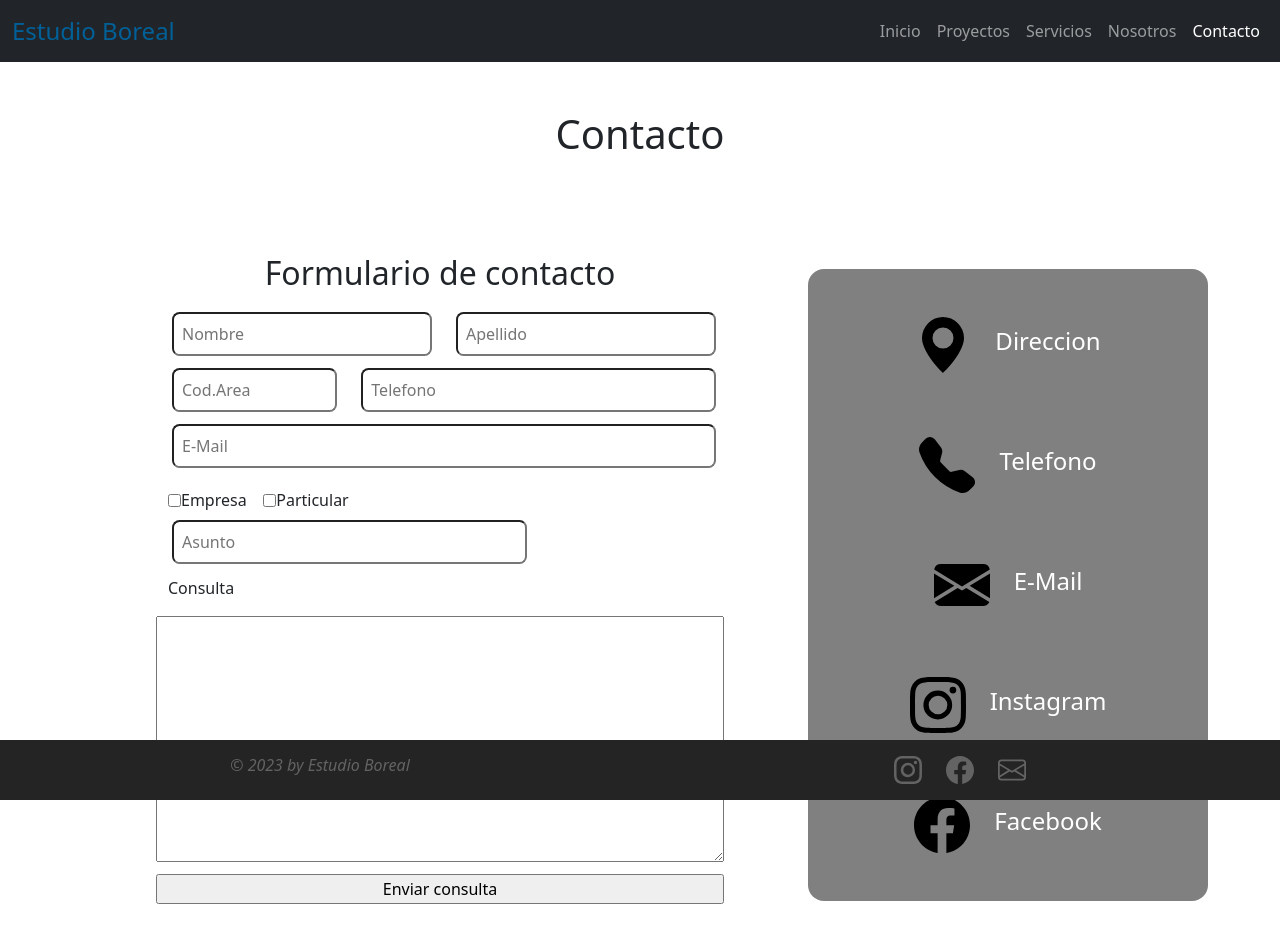
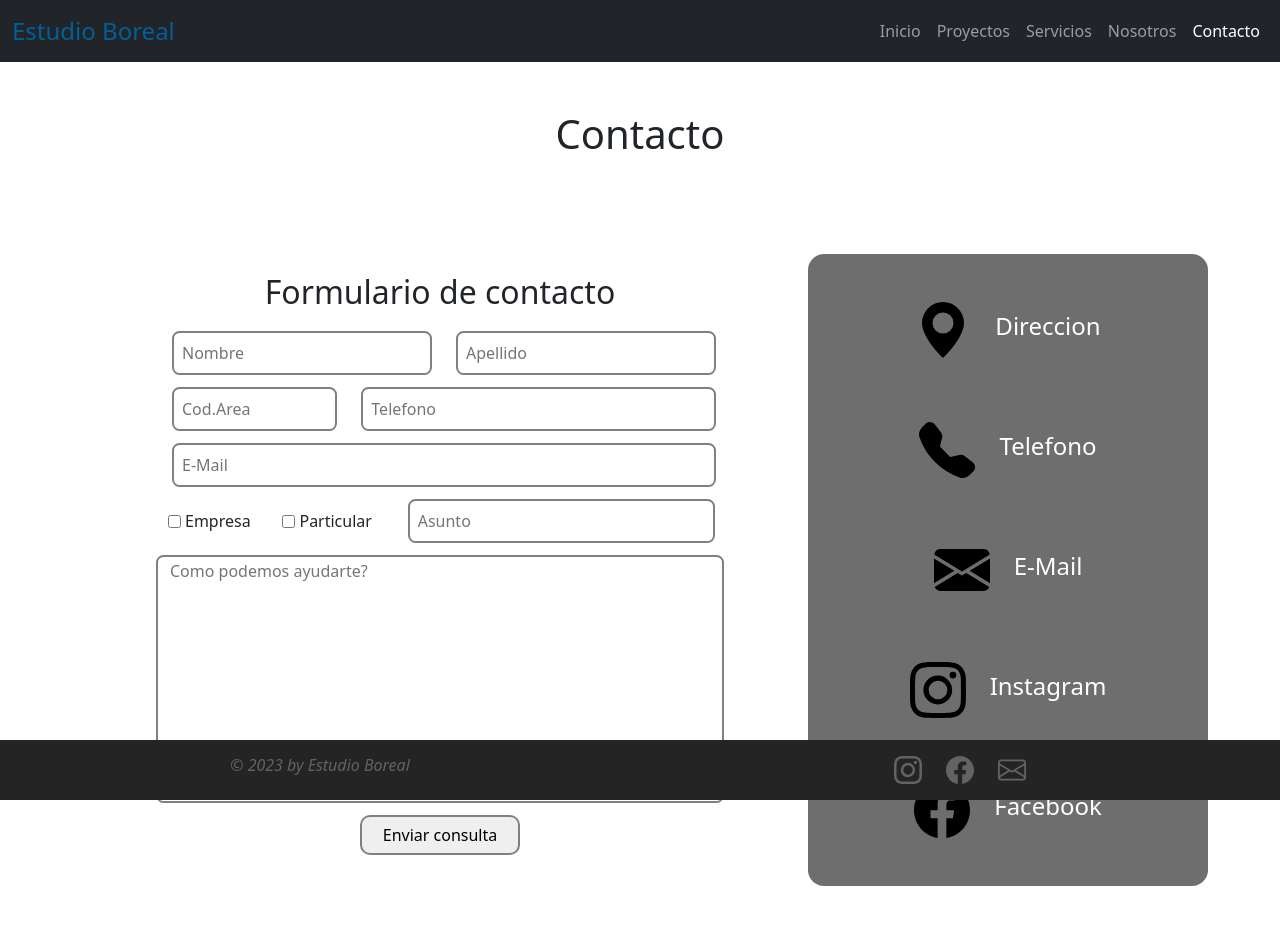
Before and after one commit to luchoocera/ProyectoFinal-Ocera, a plain HTML site: page contact.html in a window 1280 px wide. Drawn offline with nearby package versions, Linux system fonts and the light colour scheme.

Commit message:
Ajustes en formulario de contacto

```diff
--- a/SCSS/_contact.scss
+++ b/SCSS/_contact.scss
@@ -21,10 +21,10 @@
                     }
                     input{
                         border-radius: 7.5px;
+                        border: $form-items-border;
                         width: 100%;
                         margin: 0rem 0.25rem;
                         padding: 0.5rem;
-                        //border-color: ;
                         &:focus{
                             background-color: rgb(202, 202, 202);
                         }
@@ -34,7 +34,24 @@
                     @include element-position(center, center);
                     flex-direction: row-reverse;
                     margin-left: 0.25rem;
+                    margin-right: 1.2rem;
                     padding: 0.5rem;
+                    input{
+                        margin: 0.25rem;
+                    }
+                }
+                textarea{
+                    border-radius: 7.5px;
+                    border: $form-items-border;
+                }
+            }
+            .submit-button{
+                @include element-position(center, center);
+                input{
+                    @include element-size(10rem, 2.5rem);
+                    @extend %zoom-hover-boreal;
+                    border-radius: 10px;
+                    border: $form-items-border;
                 }
             }
         }
@@ -43,7 +60,7 @@
     #contact-media {
         @include element-size(25rem, 100%);
         @include element-position(center, center);
-        background-color: grey;
+        background-color: $color-section;
         padding: 1rem 2rem;
         border-radius: 1rem;
         flex-direction: column;
--- a/SCSS/_extends-mixins.scss
+++ b/SCSS/_extends-mixins.scss
@@ -27,6 +27,15 @@
         }
     }
 
+    %zoom-hover-boreal {
+        transition: all 0.25s;
+        &:hover {
+            transform: scale(1.25);
+            background-color: $color-boreal;
+            color: white;
+        }
+    }
+
 
 // Mixins
 
--- a/SCSS/_variables.scss
+++ b/SCSS/_variables.scss
@@ -1,3 +1,4 @@
 // Variables
 $color-section: rgb(110, 110, 110);
 $color-boreal: rgb(0, 96, 151);
+$form-items-border: 2px solid grey;
--- a/contact.html
+++ b/contact.html
@@ -93,17 +93,14 @@
                         <input type="checkbox" name="Particular" id="person">
                       </div>
                       <!--Asunto-->
-                      <div class="col-8">
+                      <div class="col-7">
                         <label for="reason">Asunto</label>
                         <input type="text" name="Asunto" id="reason" placeholder="Asunto">
                       </div>
                     </article>
                     <article class="row">
                       <!-- Consulta -->
-                      <p>Consulta</p>
-                      <textarea name="Consulta" id="ask" cols="30" rows="10" placeholder="Consulta">
-
-                      </textarea>
+                      <textarea name="Consulta" id="ask" cols="30" rows="10" placeholder="Como podemos ayudarte?"></textarea>
                     </article>
                     <article class="row submit-button">
                       <!-- Enviar consulta -->
```
Also changed, not shown: CSS/style.css, 1 other file.
